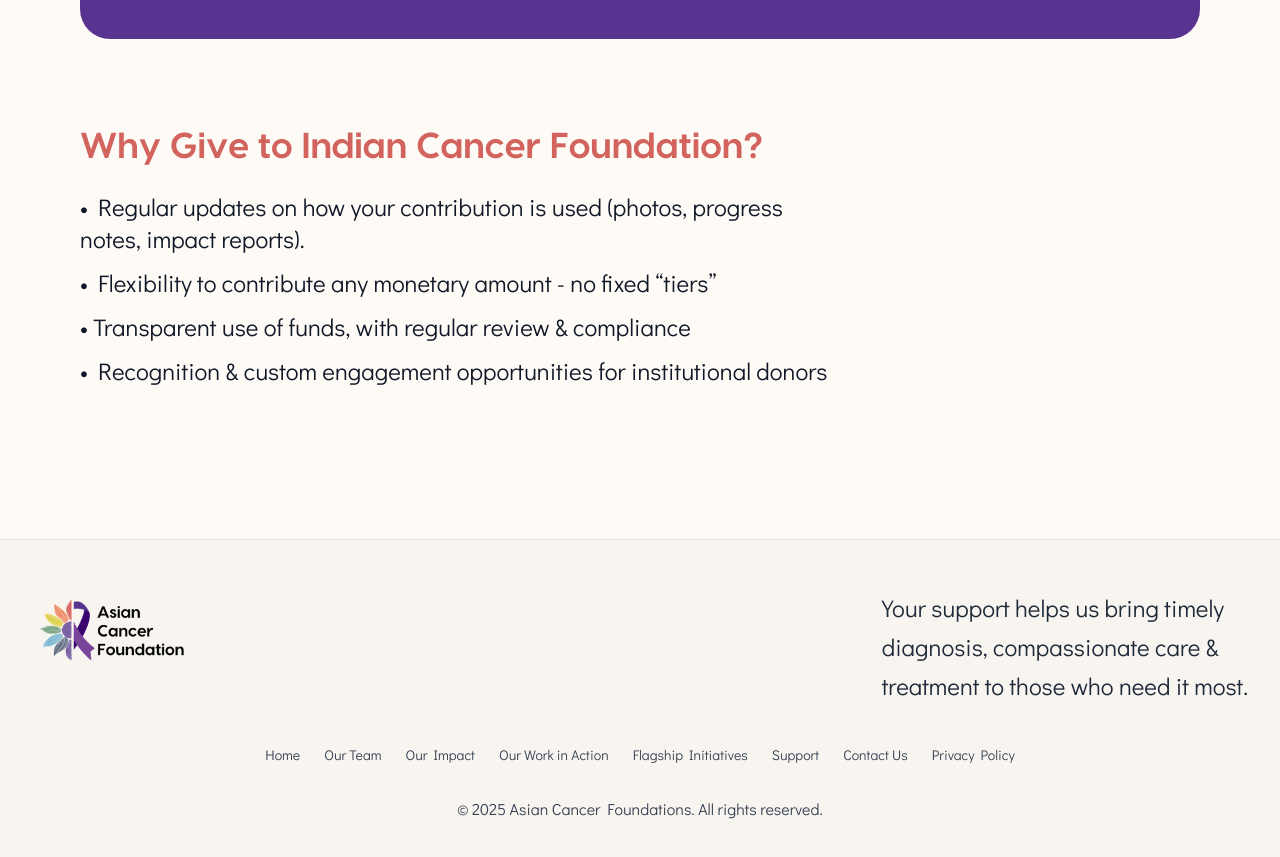
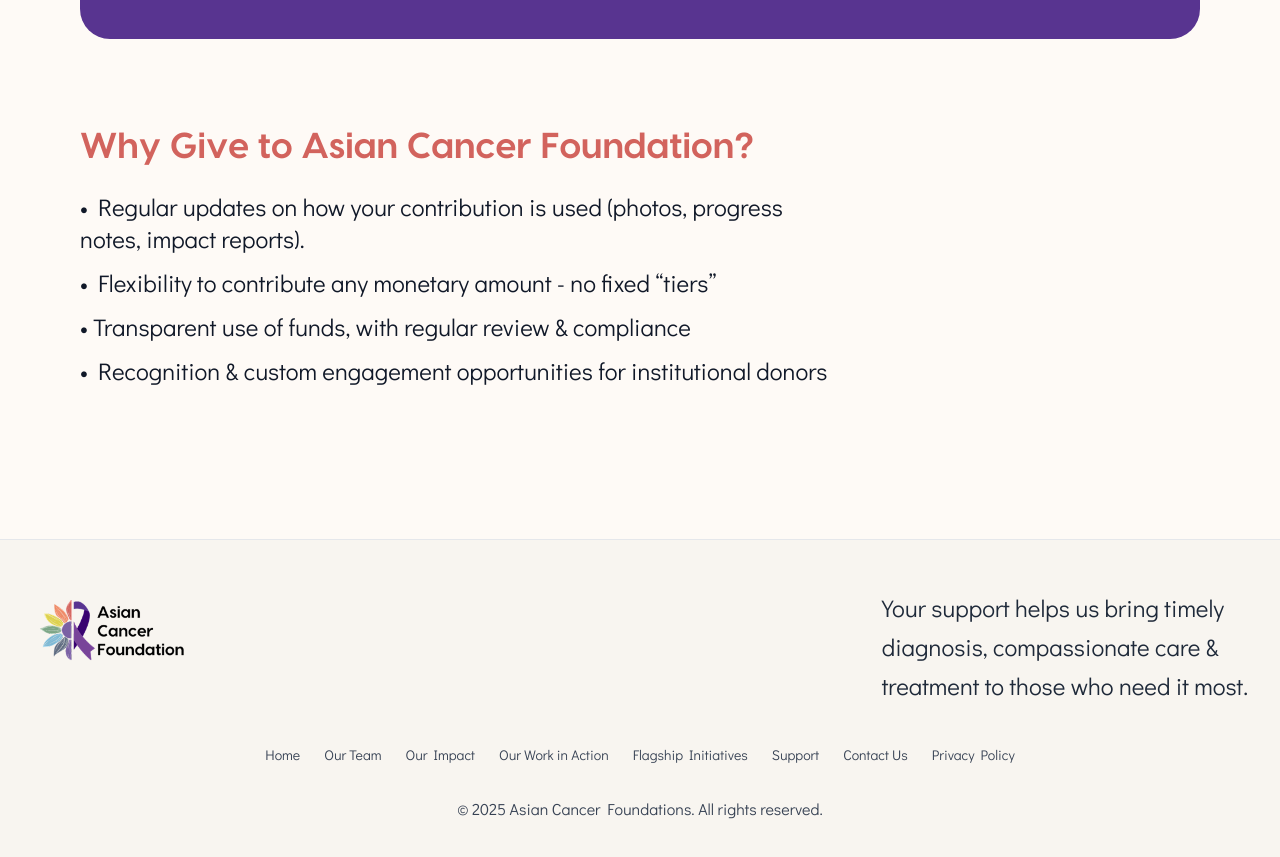
Before and after one commit to ArnavKh/AsianCancerFoundation, a React (Vite) app in the folder Frontend/: page /contactus in a window 1280 px wide. Shown: the part 1567-2424 px from the top of the page. Built offline with nearby package versions, Linux system fonts and the light colour scheme.

Commit message:
Typo fix

```diff
--- a/Frontend/src/pages/ContactUs/ContactUs.jsx
+++ b/Frontend/src/pages/ContactUs/ContactUs.jsx
@@ -246,7 +246,7 @@ const ContactUs = () => {
 
       <section className="mx-4 md:mx-20 py-12 pb-20">
         <h2 className="text-2xl md:text-4xl font-bold mb-6 text-[#D2635D] font-visby text-center md:text-left">
-          Why Give to Indian Cancer Foundation?
+          Why Give to Asian Cancer Foundation?
         </h2>
         <ul className="space-y-3 mb-8 text-base md:text-2xl font-didact max-w-3xl mx-auto md:mx-0">
           <li>
```
